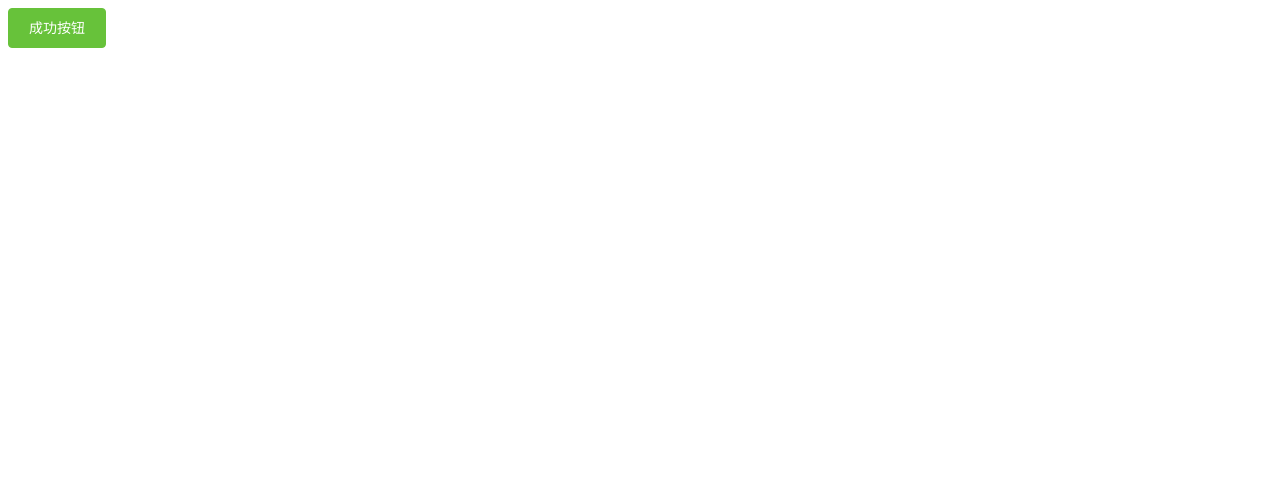
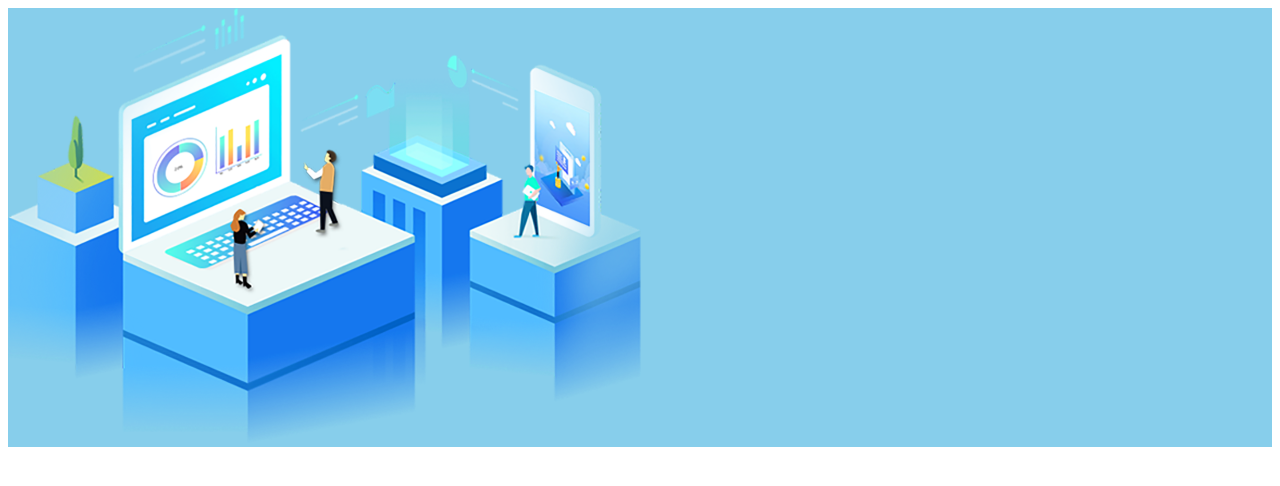
Before and after one commit to fanfanSky/eduSystem, a Vue app: page /#/login in a window 1280 px wide. Shown: the top 486 px of the page. Built offline with nearby package versions, Linux system fonts and the light colour scheme.

Commit message:
初始化-整合路由

```diff
--- a/package.json
+++ b/package.json
@@ -20,6 +20,8 @@
     "babel-eslint": "^10.0.3",
     "eslint": "^5.16.0",
     "eslint-plugin-vue": "^5.0.0",
+    "less": "^3.10.3",
+    "less-loader": "^5.0.0",
     "vue-template-compiler": "^2.6.10"
   },
   "eslintConfig": {
--- a/src/App.vue
+++ b/src/App.vue
@@ -1,9 +1,5 @@
 <template>
-  <div>
-  <el-button type="success">成功按钮</el-button>
   <router-view></router-view>
-
-  </div>
 </template>
 
 <script>
--- a/src/main.js
+++ b/src/main.js
@@ -1,4 +1,6 @@
+//导入Vue
 import Vue from 'vue'
+// 导入 根组件
 import App from './App.vue'
 // 导入接收 路由
 import router from './router/router.js'
@@ -9,7 +11,9 @@ import 'element-ui/lib/theme-chalk/index.css';
 // 注册一下
 Vue.use(ElementUI);
 
+import './style/base.css';
 
+//是否显示生产提示
 Vue.config.productionTip = false
 
 new Vue({
--- a/src/router/router.js
+++ b/src/router/router.js
@@ -2,10 +2,17 @@
 import Vue from 'vue'
 // 导包
 import VueRouter from 'vue-router'
+import login from '../views/login.vue'
+
 // Use一下 注册
 Vue.use(VueRouter)
 // 规则
-const routes = []
+const routes = [
+    {
+        path:"/login",
+        component:login
+    }
+]
 // 创建
 const router = new VueRouter({
     routes // routes:routes
--- /dev/null
+++ b/src/views/login.vue
@@ -0,0 +1,21 @@
+<template>
+    <div class="login-box">
+        <div class="form-box"></div>
+        <div class="img-box">
+            <img src="../assets/login_banner_ele.png" alt="">
+        </div>
+    </div>
+</template>
+
+<script>
+export default {
+
+}
+</script>
+
+<style>
+    .login-box{
+        background-color: skyblue;
+
+    }
+</style>
```
Also changed, not shown: src/assets/login_banner_ele.png (added), src/style/base.css (added), 1 other file (tests, documents, lock files or other folders).
